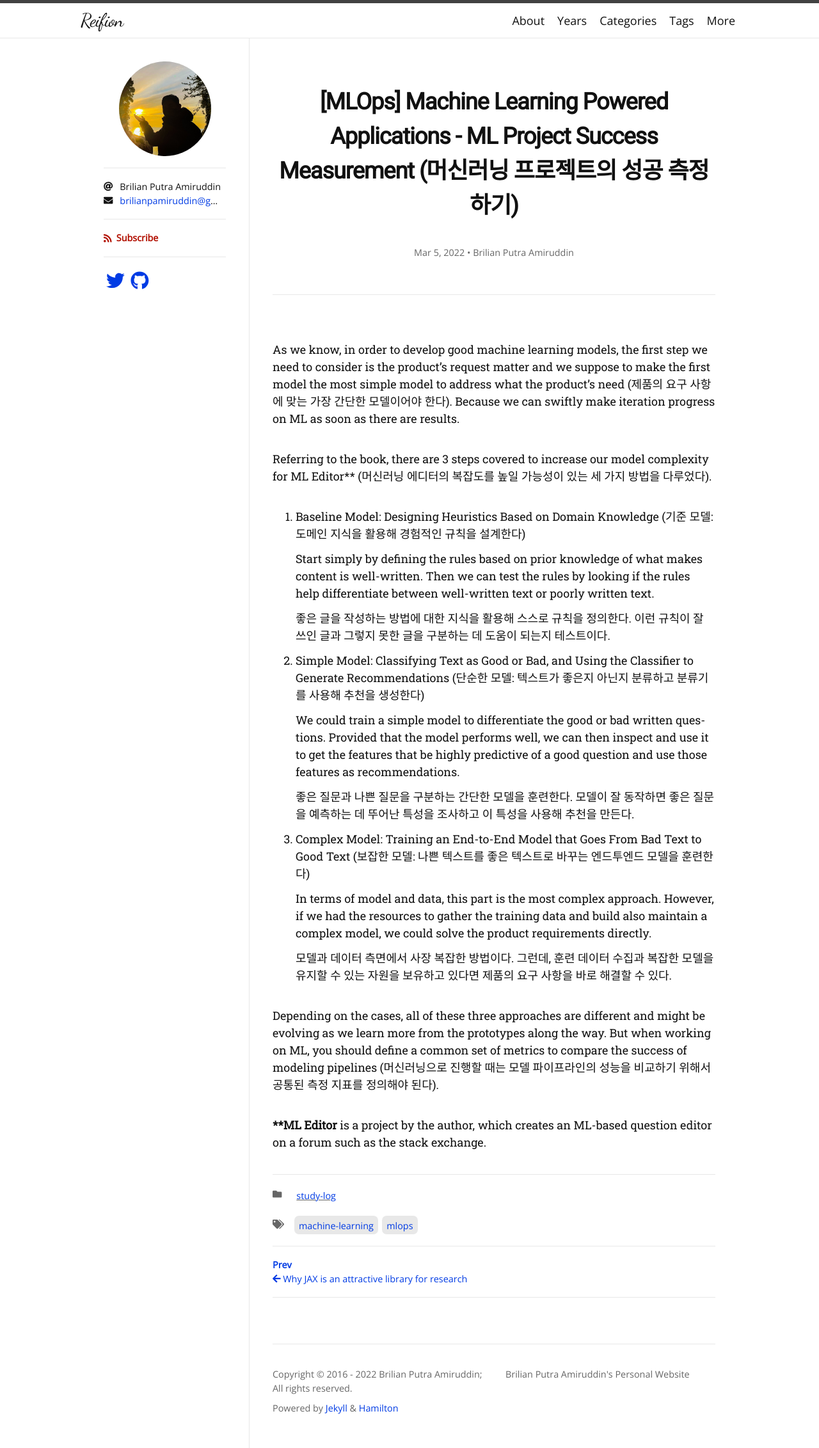
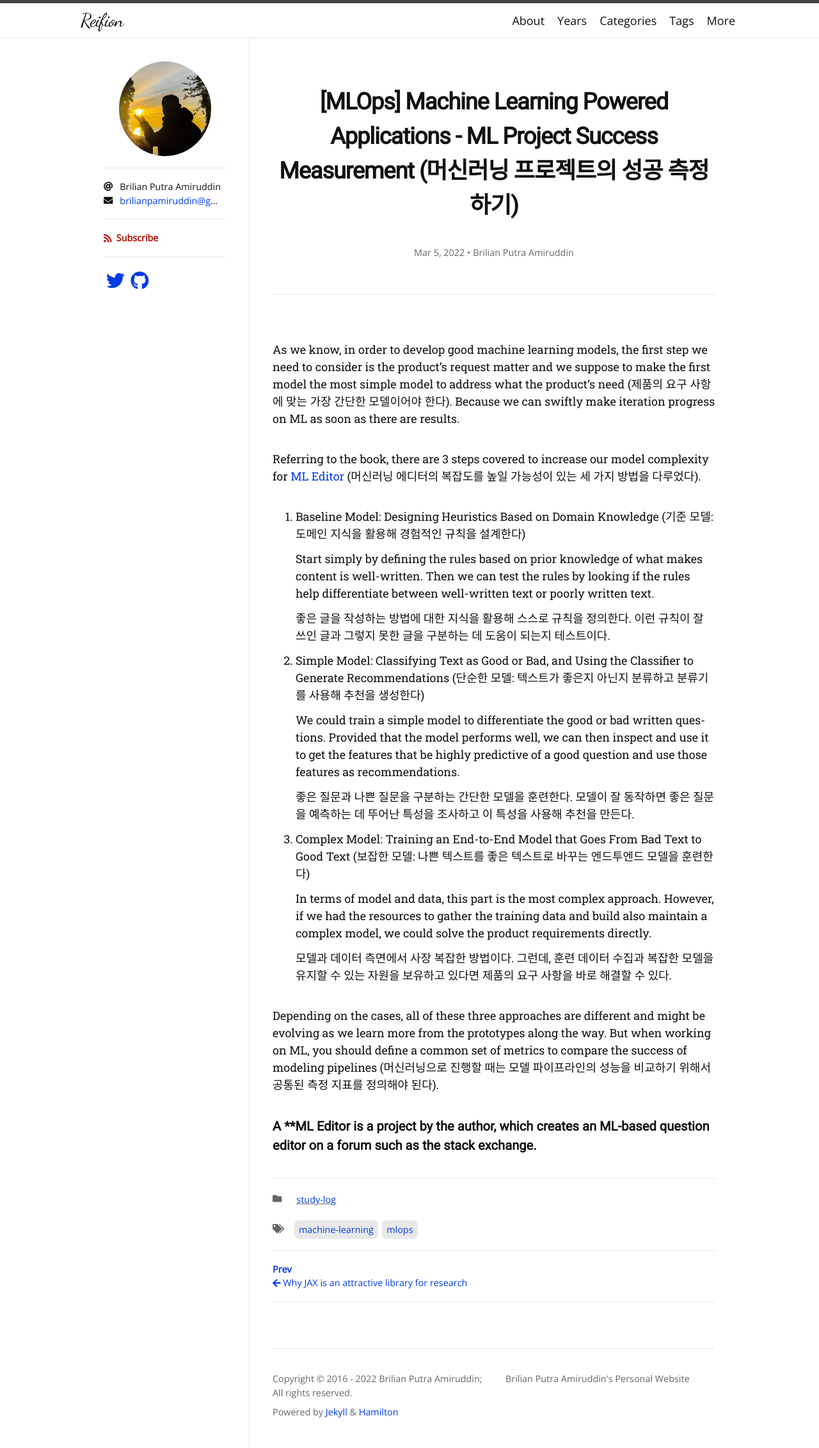
Before and after one commit to brilianputraa/brilianamiruddin.github.io, a Jekyll site: the page built from _posts/2022-03-05-ml-products-success-metrics.md, in a window 1280 px wide. Shown: the whole page at 64% size. Built offline with Jekyll 4.4.1, drawn with Linux system fonts in a browser that asks for light colours; nearby versions of some CDN libraries; some web fonts are replaced; part of the change alters nothing that is shown.

```diff
--- a/_posts/2022-03-05-ml-products-success-metrics.md
+++ b/_posts/2022-03-05-ml-products-success-metrics.md
@@ -9,7 +9,8 @@ author:
 
 As we know, in order to develop good machine learning models, the first step we need to consider is the product’s request matter and we suppose to make the first model the most simple model to address what the product’s need (제품의 요구 사항에 맞는 가장 간단한 모델이어야 한다). Because we can swiftly make iteration progress on ML as soon as there are results.
 
-Referring to the book, there are 3 steps covered to increase our model complexity for ML Editor** (머신러닝 에디터의 복잡도를 높일 가능성이 있는 세 가지 방법을 다루었다).
+Referring to the book, there are 3 steps covered to increase our model complexity for [ML Editor](#linknote)
+ (머신러닝 에디터의 복잡도를 높일 가능성이 있는 세 가지 방법을 다루었다).
 
 
 
@@ -37,4 +38,4 @@ Referring to the book, there are 3 steps covered to increase our model complexit
 
 Depending on the cases, all of these three approaches are different and might be evolving as we learn more from the prototypes along the way. But when working on ML, you should define a common set of metrics to compare the success of modeling pipelines (머신러닝으로 진행할 때는 모델 파이프라인의 성능을 비교하기 위해서 공통된 측정 지표를 정의해야 된다).
 
-****ML Editor** is a project by the author, which creates an ML-based question editor on a forum such as the stack exchange.
+#### <a name="linknote"></a>A ****ML Editor** is a project by the author, which creates an ML-based question editor on a forum such as the stack exchange.
```
